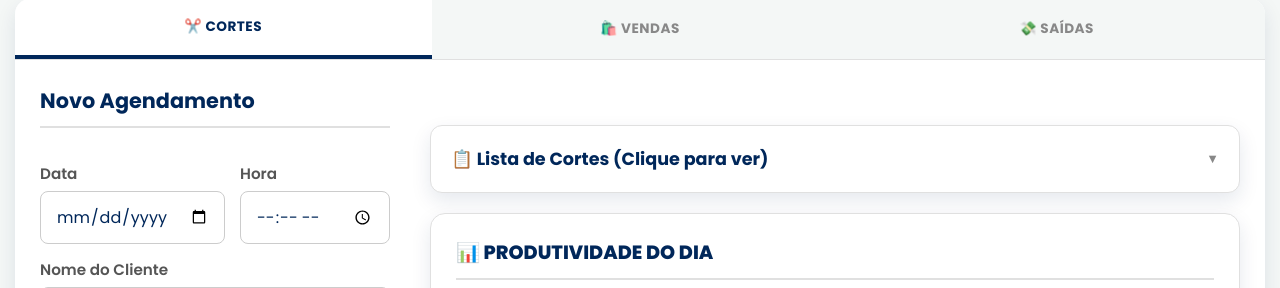
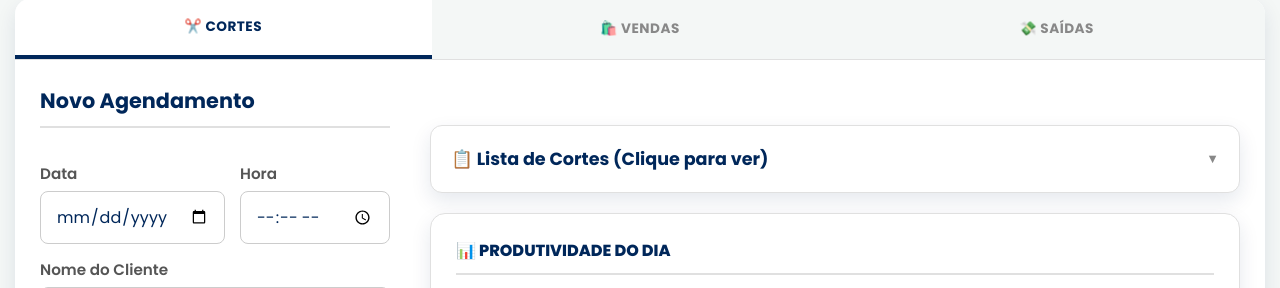
Before and after one commit to barbearialbipi/app-registro, a Django app: template core/templates/index.html in a window 1280 px wide. Shown: the part 398-686 px from the top of the page. Run offline with Django 5.2, Linux system fonts and the light colour scheme; the template is opened without the code that fills it, so the values that code supplies are empty.

Commit message:
Update index.html

```diff
--- a/core/templates/index.html
+++ b/core/templates/index.html
@@ -402,10 +402,21 @@
         color: var(--text-primary);
     }
     .prod-title {
-        font-weight: 800; color: var(--brand-blue);
-        margin-bottom: 20px; font-size: 1.2rem;
+        font-weight: 800;
+        color: var(--brand-blue);
+        margin-bottom: 20px;
+
+        /* AQUI ESTÁ A CORREÇÃO: */
+        font-size: 1.0rem; /* Diminuí para caber tudo numa linha só */
+
         border-bottom: 2px solid var(--border-color);
-        padding-bottom: 10px; text-transform: uppercase;
+        padding-bottom: 10px;
+        text-transform: uppercase;
+
+        /* Garante que o texto fique sempre bonito */
+        white-space: nowrap;      /* Força a não quebrar linha */
+        overflow: hidden;         /* Segurança extra */
+        text-overflow: ellipsis;  /* Se a tela for minúscula, põe "..." */
     }
     /* Item da lista de produtividade */
     .prod-item {
```
